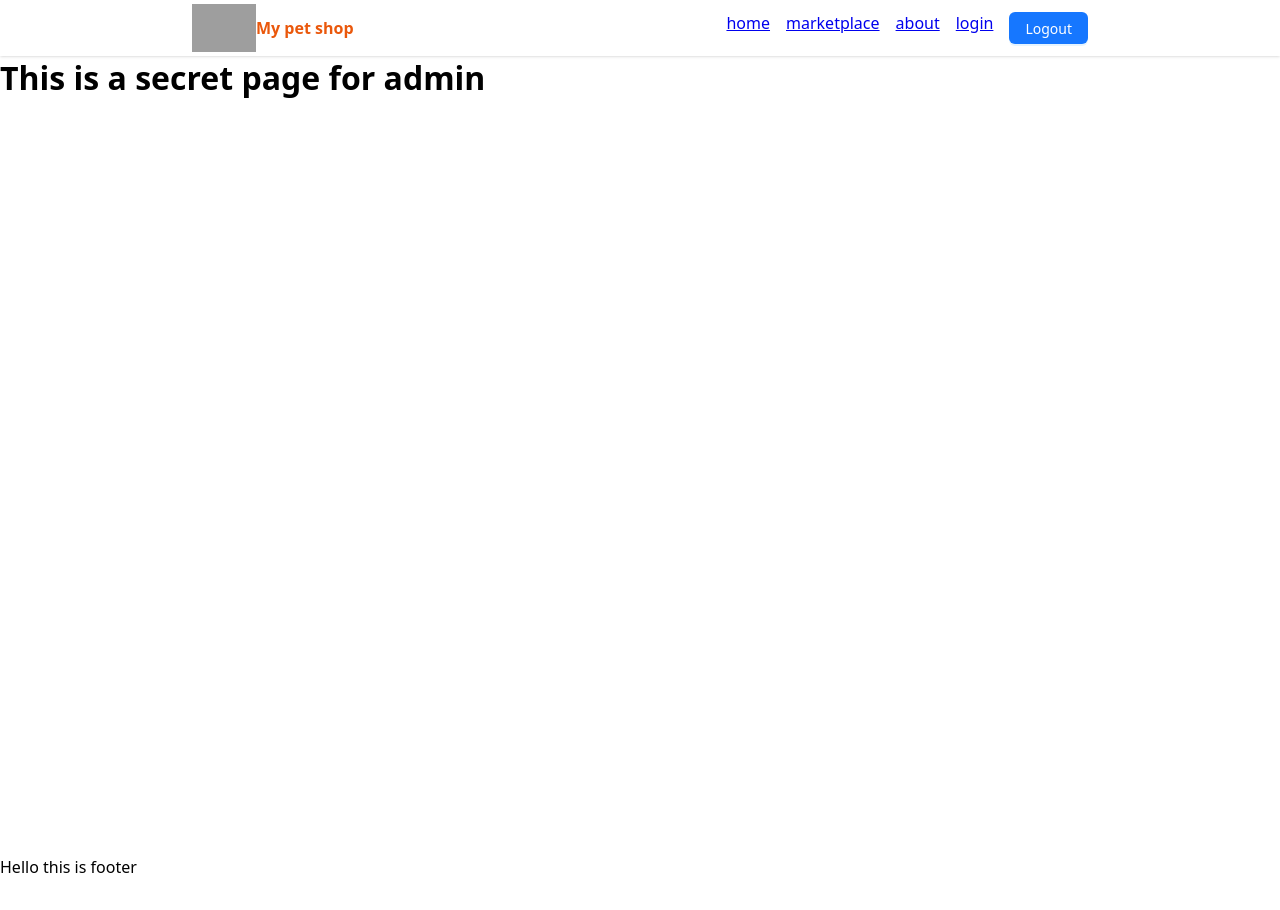
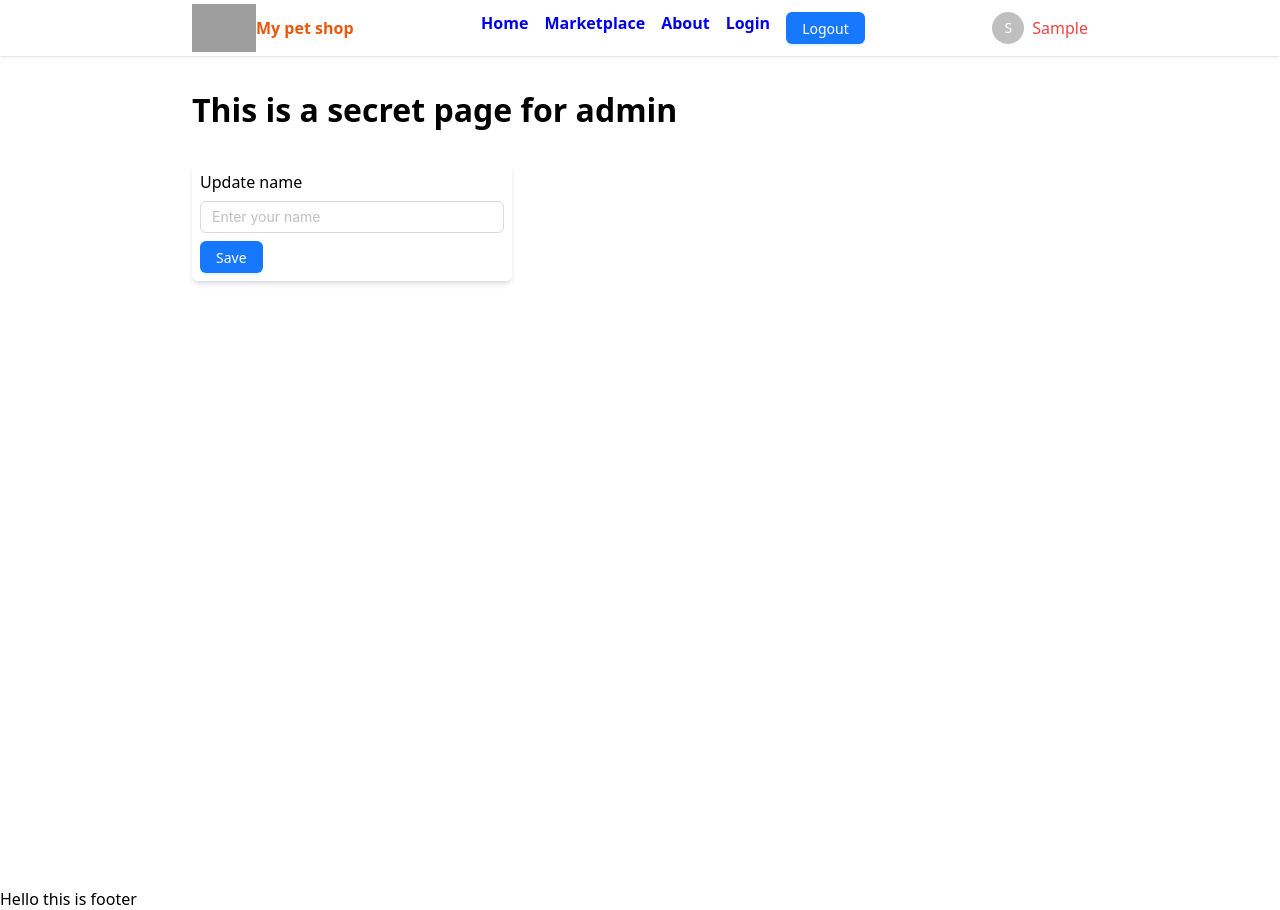
Before and after one commit to momohyusuf/pet-store-gomycode, a React (Vite) app: page /login in a window 1280 px wide. Both pictures are taken after typing "Sample", "Sample123" into the empty fields and a click on the button "Submit". Before the commit the page ends 878 px from the top, so only its background shows below. Built offline with nearby package versions, Linux system fonts and the light colour scheme; grey boxes are pictures that could not be loaded.

Commit message:
new updates made

```diff
--- a/package.json
+++ b/package.json
@@ -10,9 +10,11 @@
     "preview": "vite preview"
   },
   "dependencies": {
+    "@reduxjs/toolkit": "^1.9.7",
     "antd": "^5.11.2",
     "react": "^18.2.0",
     "react-dom": "^18.2.0",
+    "react-redux": "^8.1.3",
     "react-router-dom": "^6.20.0"
   },
   "devDependencies": {
--- a/src/components/Navbar.jsx
+++ b/src/components/Navbar.jsx
@@ -1,13 +1,14 @@
 import React from "react";
 import { NavLink, useNavigate } from "react-router-dom";
 import { Button } from "antd";
+import { useSelector } from "react-redux";
+import { Avatar } from "antd";
 
 const Navbar = () => {
+  const { user } = useSelector((state) => state.user);
   const navigate = useNavigate();
 
   const logOutUser = () => {
-    localStorage.clear("user");
-
     navigate("/login");
   };
 
@@ -19,13 +20,13 @@ const Navbar = () => {
           <img
             src="https://th.bing.com/th/id/OIP.TPa_HpG2EtaDfZbSPI9A9AHaHa?rs=1&pid=ImgDetMain"
             alt=" barnd logo"
-            srcset=""
+            srcet=""
             className="w-16"
           />
           <p className="font-bold text-orange-600">My pet shop</p>
         </div>
 
-        <div className="flex gap-4">
+        <div className="flex gap-4 capitalize font-semibold text-gray-700">
           <NavLink to="/">home</NavLink>
           <NavLink to="/marketplace">marketplace</NavLink>
           <NavLink to="/about">about</NavLink>
@@ -35,6 +36,10 @@ const Navbar = () => {
             Logout
           </Button>
         </div>
+        <div className="flex items-center gap-2 justify-end">
+          <Avatar>{user[0]}</Avatar>
+          <p className="text-red-500 font-medium capitalize">{user}</p>
+        </div>
       </div>
     </nav>
   );
--- a/src/components/ProtectedRoute.jsx
+++ b/src/components/ProtectedRoute.jsx
@@ -1,14 +1,11 @@
 import React from "react";
+import { useSelector } from "react-redux";
 import { Outlet, Navigate } from "react-router-dom";
 
 const ProtectedRoute = () => {
-  //   const user = true;
+  const { user } = useSelector((state) => state.user);
 
-  return !localStorage.getItem("user") ? (
-    <Navigate to={"/login"} />
-  ) : (
-    <Outlet />
-  );
+  return !user ? <Navigate to={"/login"} /> : <Outlet />;
 };
 
 export default ProtectedRoute;
--- /dev/null
+++ b/src/features/counter/counterSlice.js
@@ -0,0 +1,23 @@
+import { createSlice } from "@reduxjs/toolkit";
+
+const initialState = {
+  value: 0,
+};
+
+export const counterSlice = createSlice({
+  name: "counter",
+  initialState,
+  reducers: {
+    increment: (state) => {
+      state.value += 1;
+    },
+
+    decrement: (state) => {
+      state.value -= 1;
+    },
+  },
+});
+
+export const { increment, decrement } = counterSlice.actions;
+
+export default counterSlice.reducer;
--- /dev/null
+++ b/src/features/user/userSlice.js
@@ -0,0 +1,19 @@
+import { createSlice } from "@reduxjs/toolkit";
+
+const initialState = {
+  user: null,
+};
+
+export const userSlice = createSlice({
+  name: "user",
+  initialState,
+  reducers: {
+    updateUser: (state, action) => {
+      state.user = action.payload;
+    },
+  },
+});
+
+export const { updateUser } = userSlice.actions;
+
+export default userSlice.reducer;
--- a/src/index.css
+++ b/src/index.css
@@ -10,6 +10,6 @@
 @tailwind components;
 @tailwind utilities;
 
-.active {
-  color: red;
+a {
+  text-decoration: none;
 }
--- a/src/main.jsx
+++ b/src/main.jsx
@@ -3,9 +3,13 @@ import ReactDOM from "react-dom/client";
 import App from "./App.jsx";
 import "./index.css";
 import { BrowserRouter } from "react-router-dom";
+import { store } from "./store.js";
+import { Provider } from "react-redux";
 
 ReactDOM.createRoot(document.getElementById("root")).render(
-  <BrowserRouter>
-    <App />
-  </BrowserRouter>
+  <Provider store={store}>
+    <BrowserRouter>
+      <App />
+    </BrowserRouter>
+  </Provider>
 );
--- a/src/pages/Admin.jsx
+++ b/src/pages/Admin.jsx
@@ -1,9 +1,29 @@
-import React from "react";
+import React, { useState } from "react";
+import { useDispatch } from "react-redux";
+import { Input, Button } from "antd";
+import { updateUser } from "../features/user/userSlice";
 
 const Admin = () => {
+  const [value, setValue] = useState("");
+
+  const dispatch = useDispatch();
+
+  function handleClick() {
+    dispatch(updateUser(value));
+  }
   return (
-    <div>
+    <div className="max-w-4xl mx-auto my-8">
       <h1>This is a secret page for admin</h1>
+      <div className="w-full max-w-xs space-y-2 shadow-md p-2 rounded-md mt-8">
+        <p className="font- font-medium">Update name</p>
+        <Input
+          onChange={(event) => setValue(event.target.value)}
+          placeholder="Enter your name"
+        />
+        <Button onClick={handleClick} type="primary">
+          Save
+        </Button>
+      </div>
     </div>
   );
 };
--- a/src/pages/Home.jsx
+++ b/src/pages/Home.jsx
@@ -1,9 +1,15 @@
 import React from "react";
+import { decrement } from "../features/counter/counterSlice";
+import { useDispatch } from "react-redux";
 
 const Home = () => {
+  const dispatch = useDispatch();
+
   return (
     <div>
       <h1>Welcome to my home page</h1>
+
+      <button onClick={() => dispatch(decrement())}>decrease value</button>
     </div>
   );
 };
--- a/src/pages/Login.jsx
+++ b/src/pages/Login.jsx
@@ -1,14 +1,15 @@
 import React from "react";
 import { Button, Checkbox, Form, Input } from "antd";
 import { Navigate, useNavigate } from "react-router-dom";
+import { useDispatch } from "react-redux";
+import { updateUser } from "../features/user/userSlice";
 
 const Login = () => {
   const navigate = useNavigate();
+  const dispatch = useDispatch();
 
   const onFinish = (values) => {
-    console.log("Success:", values);
-
-    localStorage.setItem("user", JSON.stringify(values));
+    dispatch(updateUser(values.username));
     navigate("/admin");
   };
 
@@ -16,9 +17,7 @@ const Login = () => {
     console.log("Failed:", errorInfo);
   };
 
-  return localStorage.getItem("user") ? (
-    <Navigate to={"/"} />
-  ) : (
+  return (
     <section className="grid place-items-center h-screen">
       <div className="shadow-md rounded-md max-w-md w-full p-2">
         <h2>Welcome</h2>
--- /dev/null
+++ b/src/store.js
@@ -0,0 +1,11 @@
+import { configureStore } from "@reduxjs/toolkit";
+
+import counterReducer from "./features/counter/counterSlice";
+import userReducer from "./features/user/userSlice";
+
+export const store = configureStore({
+  reducer: {
+    counter: counterReducer,
+    user: userReducer,
+  },
+});
```
Also changed, not shown: 1 other file (tests, documents, lock files or other folders).
